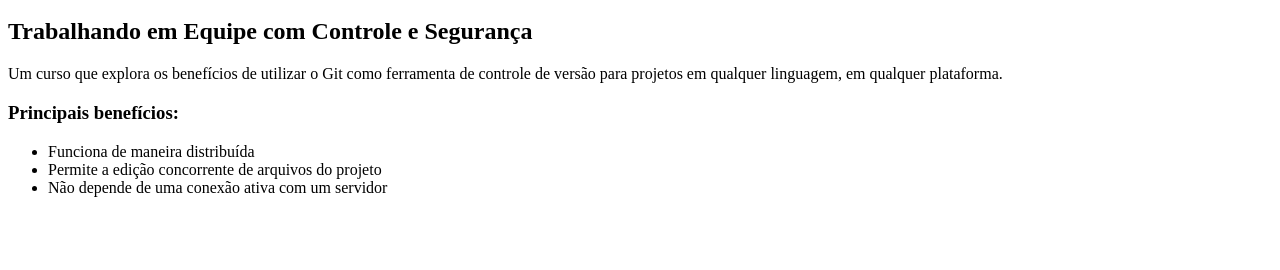
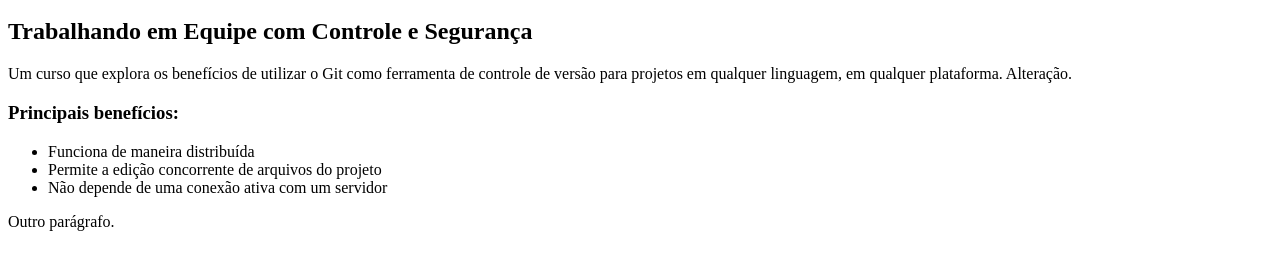
Before and after one commit to ganzah/curso-git, a plain HTML site: page index.html in a window 1280 px wide. Shown: the part 48-318 px from the top of the page. Drawn offline with Linux system fonts and the light colour scheme.

Commit message:
testando add -i

```diff
--- a/index.html
+++ b/index.html
@@ -6,7 +6,7 @@
         <h1>Git</h1>
         <h2>Trabalhando em Equipe com Controle e Segurança</h2>
 
-        <p>Um curso que explora os benefícios de utilizar o Git como ferramenta de controle de versão para projetos em qualquer linguagem, em qualquer plataforma.</p>
+        <p>Um curso que explora os benefícios de utilizar o Git como ferramenta de controle de versão para projetos em qualquer linguagem, em qualquer plataforma. Alteração.</p>
 
         <h3>Principais benefícios:</h3>
         <ul>
@@ -14,5 +14,7 @@
             <li>Permite a edição concorrente de arquivos do projeto</li>
             <li>Não depende de uma conexão ativa com um servidor</li>
         </ul>
+
+        <p>Outro parágrafo.</p>
     </body>
 </html>
```
